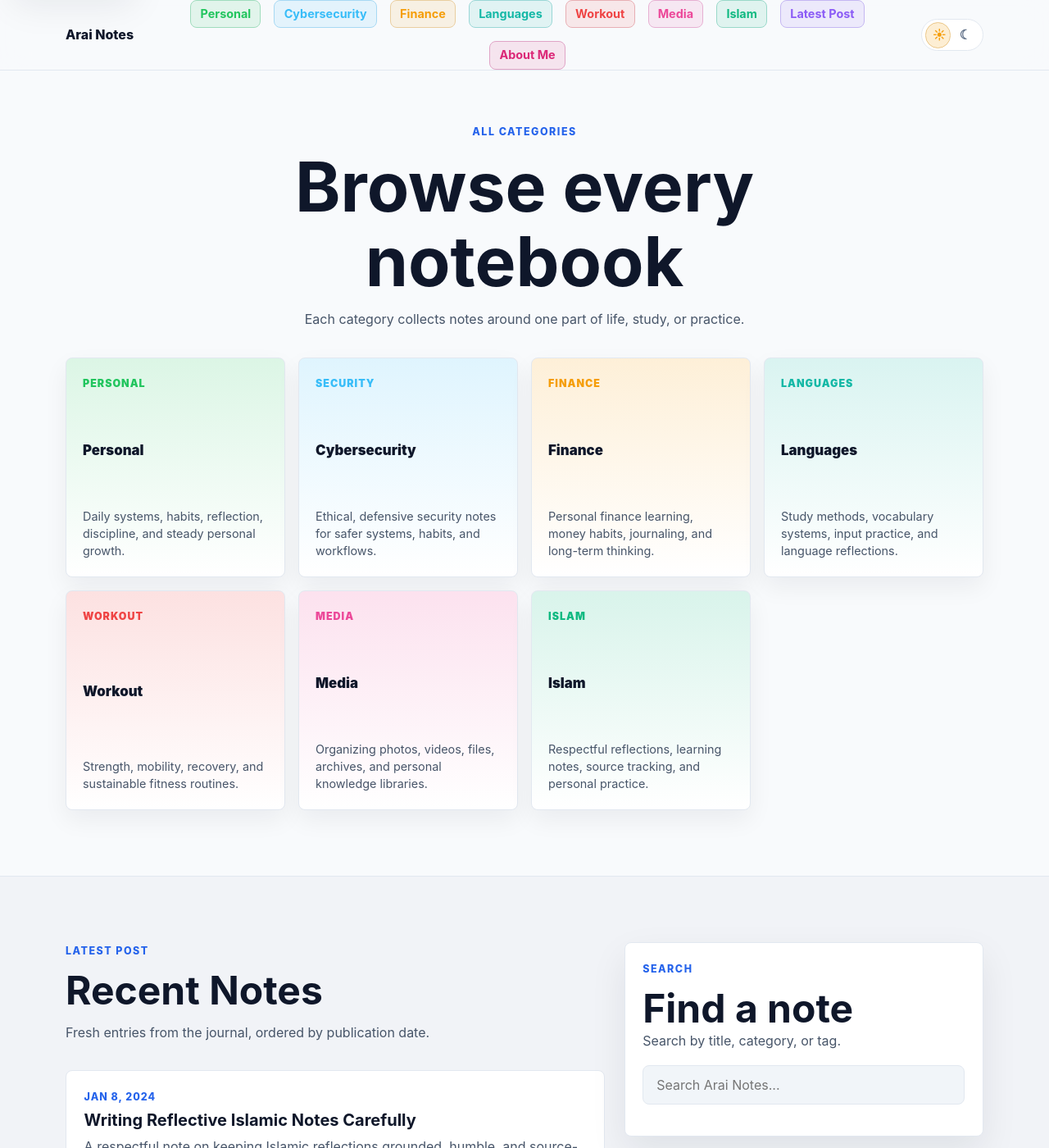
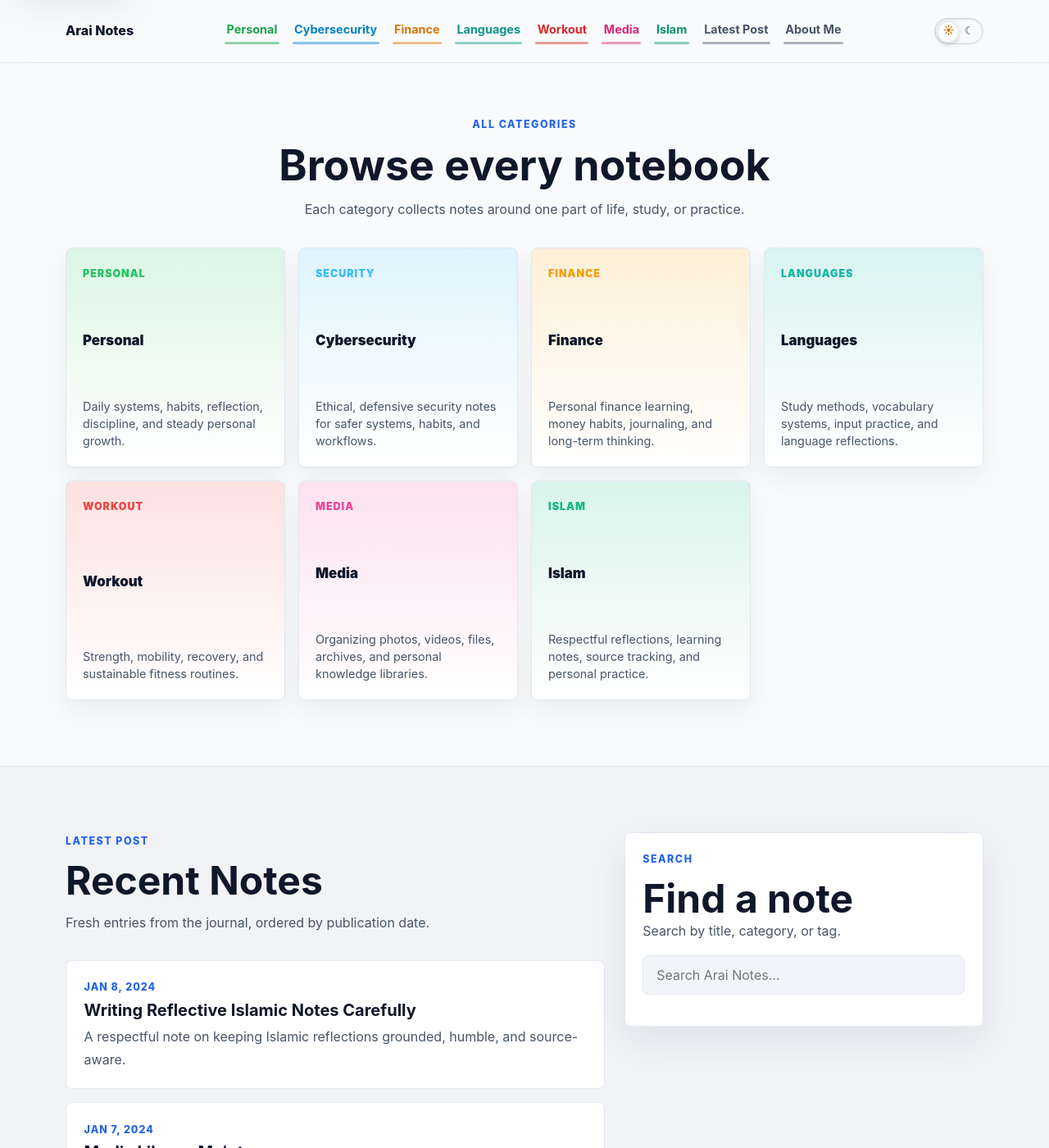
Before and after one commit to araisantai/araisantai.github.io, a Jekyll site: the page built from index.html, in a window 1280 px wide and 1400 px high. Shown: the whole window at 82% size. Built offline with Jekyll 4.4.1, drawn with Linux system fonts in a browser that asks for light colours.

Commit message:
update homepage 2
update homepage 2

```diff
--- a/_config.yml
+++ b/_config.yml
@@ -29,42 +29,49 @@ blog_categories:
     nav_label: Personal
     emoji: "Personal"
     color: "#22c55e"
+    nav_color: "#16a34a"
     description: Daily systems, habits, reflection, discipline, and steady personal growth.
   - slug: cybersecurity
     title: Cybersecurity
     nav_label: Cybersecurity
     emoji: "Security"
     color: "#38bdf8"
+    nav_color: "#0284c7"
     description: Ethical, defensive security notes for safer systems, habits, and workflows.
   - slug: finance
     title: Finance
     nav_label: Finance
     emoji: "Finance"
     color: "#f59e0b"
+    nav_color: "#d97706"
     description: Personal finance learning, money habits, journaling, and long-term thinking.
   - slug: learning-languages
     title: Languages
     nav_label: Languages
     emoji: "Languages"
     color: "#14b8a6"
+    nav_color: "#0d9488"
     description: Study methods, vocabulary systems, input practice, and language reflections.
   - slug: workout
     title: Workout
     nav_label: Workout
     emoji: "Workout"
     color: "#ef4444"
+    nav_color: "#dc2626"
     description: Strength, mobility, recovery, and sustainable fitness routines.
   - slug: media-management
     title: Media
     nav_label: Media
     emoji: "Media"
     color: "#ec4899"
+    nav_color: "#db2777"
     description: Organizing photos, videos, files, archives, and personal knowledge libraries.
   - slug: islam
     title: Islam
     nav_label: Islam
     emoji: "Islam"
     color: "#10b981"
+    nav_color: "#059669"
     description: Respectful reflections, learning notes, source tracking, and personal practice.
 
 defaults:
--- a/_includes/header.html
+++ b/_includes/header.html
@@ -10,7 +10,7 @@
       {% for category in site.blog_categories %}
         <a
           class="site-nav__link"
-          style="--nav-color: {{ category.color }};"
+          style="--nav-color: {{ category.nav_color | default: category.color }};"
           href="{{ '/categories/' | append: category.slug | append: '/' | relative_url }}"
         >{{ category.nav_label | default: category.title }}</a>
       {% endfor %}
--- a/assets/css/main.scss
+++ b/assets/css/main.scss
@@ -90,6 +90,10 @@ h3 {
 
 h1 {
   font-size: 5.25rem;
+}
+
+.home-categories h1 {
+  font-size: 3.25rem;
 }
 
 h2 {
@@ -228,27 +232,38 @@ button {
 .site-nav__link {
   display: inline-flex;
   align-items: center;
-  min-height: 2.15rem;
-  padding: 0 0.7rem;
+  position: relative;
+  min-height: 2rem;
+  padding: 0 0.15rem 0.22rem;
   color: var(--nav-color);
-  background: color-mix(in srgb, var(--nav-color) 10%, transparent);
-  border: 1px solid color-mix(in srgb, var(--nav-color) 35%, var(--border));
-  border-radius: var(--radius);
   white-space: nowrap;
+  transition: color 160ms ease, transform 160ms ease;
 }
 
-.site-nav__link:hover {
-  color: var(--nav-color);
-  background: color-mix(in srgb, var(--nav-color) 18%, transparent);
-  border-color: var(--nav-color);
+.site-nav__link::after {
+  content: "";
+  position: absolute;
+  left: 0;
+  right: 0;
+  bottom: 0;
+  height: 0.18rem;
+  background: var(--nav-color);
+  border-radius: 999px;
+  opacity: 0.45;
+}
+
+.site-nav__link:hover,
+.site-nav__link:focus-visible {
+  color: color-mix(in srgb, var(--nav-color) 82%, var(--text));
+  transform: translateY(-1px);
 }
 
 .site-nav__link--latest {
-  --nav-color: #8b5cf6;
+  --nav-color: #475569;
 }
 
 .site-nav__link--about {
-  --nav-color: #db2777;
+  --nav-color: #475569;
 }
 
 .theme-toggle {
@@ -257,16 +272,17 @@ button {
   grid-template-columns: 1fr 1fr;
   align-items: center;
   flex: 0 0 auto;
-  width: 4.75rem;
-  height: 2.45rem;
-  padding: 0 0.35rem;
+  width: 3.75rem;
+  height: 2rem;
+  padding: 0 0.25rem;
   color: var(--text);
-  background: var(--surface);
-  border: 1px solid var(--border);
+  background: #f8fafc;
+  border: 1px solid #cbd5e1;
   border-radius: 999px;
   cursor: pointer;
-  font-size: 1rem;
+  font-size: 0.82rem;
   font-weight: 800;
+  box-shadow: inset 0 1px 3px rgba(15, 23, 42, 0.12);
 }
 
 .theme-toggle:hover {
@@ -282,29 +298,36 @@ button {
 }
 
 .theme-toggle__icon--sun {
-  color: #f59e0b;
+  color: #d97706;
 }
 
 .theme-toggle__icon--moon {
-  color: #64748b;
+  color: #94a3b8;
 }
 
 .theme-toggle__knob {
   position: absolute;
-  left: 0.22rem;
-  top: 0.22rem;
-  width: 1.95rem;
-  height: 1.95rem;
-  background: color-mix(in srgb, #f59e0b 18%, var(--surface));
-  border: 1px solid color-mix(in srgb, #f59e0b 45%, var(--border));
+  left: 0.18rem;
+  top: 0.18rem;
+  width: 1.62rem;
+  height: 1.62rem;
+  background: #ffffff;
+  border: 1px solid #e2e8f0;
   border-radius: 999px;
-  transition: transform 160ms ease, background 160ms ease, border-color 160ms ease;
+  box-shadow: 0 2px 6px rgba(15, 23, 42, 0.18);
+  transition: transform 160ms ease, background 160ms ease, border-color 160ms ease, box-shadow 160ms ease;
+}
+
+:root[data-theme="dark"] .theme-toggle {
+  background: #0f172a;
+  border-color: #334155;
 }
 
 :root[data-theme="dark"] .theme-toggle__knob {
-  transform: translateX(2.18rem);
-  background: color-mix(in srgb, #60a5fa 22%, var(--surface));
-  border-color: color-mix(in srgb, #60a5fa 52%, var(--border));
+  transform: translateX(1.75rem);
+  background: #1e293b;
+  border-color: #475569;
+  box-shadow: 0 2px 8px rgba(0, 0, 0, 0.35);
 }
 
 :root[data-theme="dark"] .theme-toggle__icon--moon {
@@ -702,6 +725,10 @@ button {
     font-size: 4rem;
   }
 
+  .home-categories h1 {
+    font-size: 2.75rem;
+  }
+
   h2 {
     font-size: 2.35rem;
   }
@@ -727,6 +754,10 @@ button {
 @media (max-width: 640px) {
   h1 {
     font-size: 3rem;
+  }
+
+  .home-categories h1 {
+    font-size: 2.25rem;
   }
 
   h2 {
```
